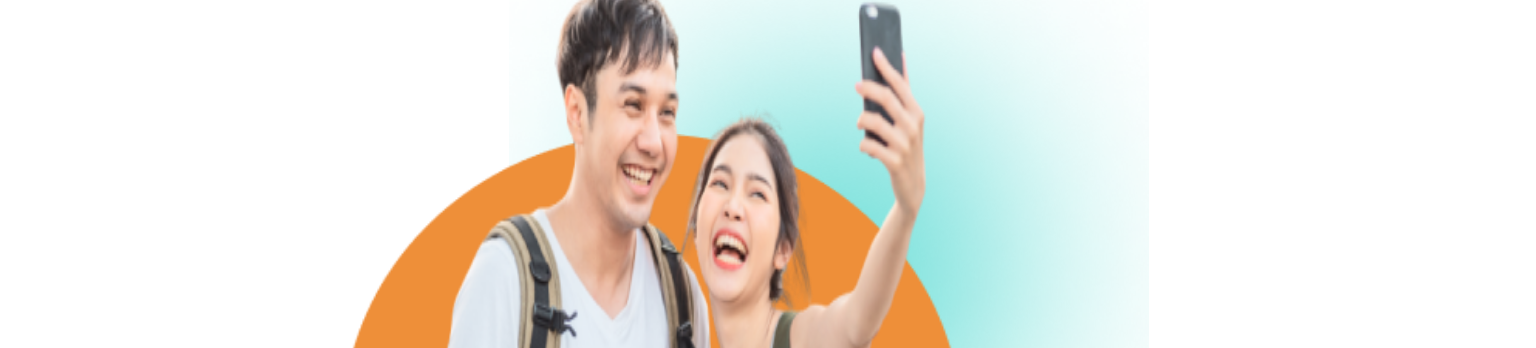
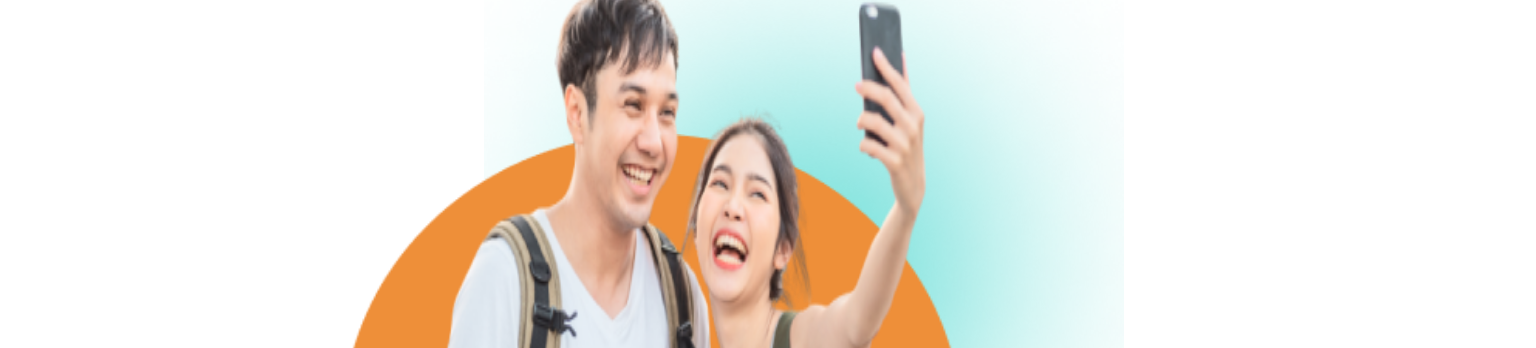
Before and after one commit to Hauwa-Sambo/Travel-website, a plain HTML site: page index.html in a window 1536 px wide. Shown: the part 436-784 px from the top of the page. Drawn offline with Linux system fonts and the light colour scheme.

Commit message:
Adjusted more css style

```diff
--- a/style.css
+++ b/style.css
@@ -1511,6 +1511,15 @@ hr.solid{
         height: 290px;
     }
 }
+@media screen and (min-width: 1400px){
+    .blurry{
+        /* transform: translateY(-55%); */
+        position: absolute;
+        top: -310px;
+        right: 380px;
+        width: 640px;
+    }
+}
 /* @media screen and (min-width: 1400px) {
     .menu{
         margin-left: 1600px;
```
